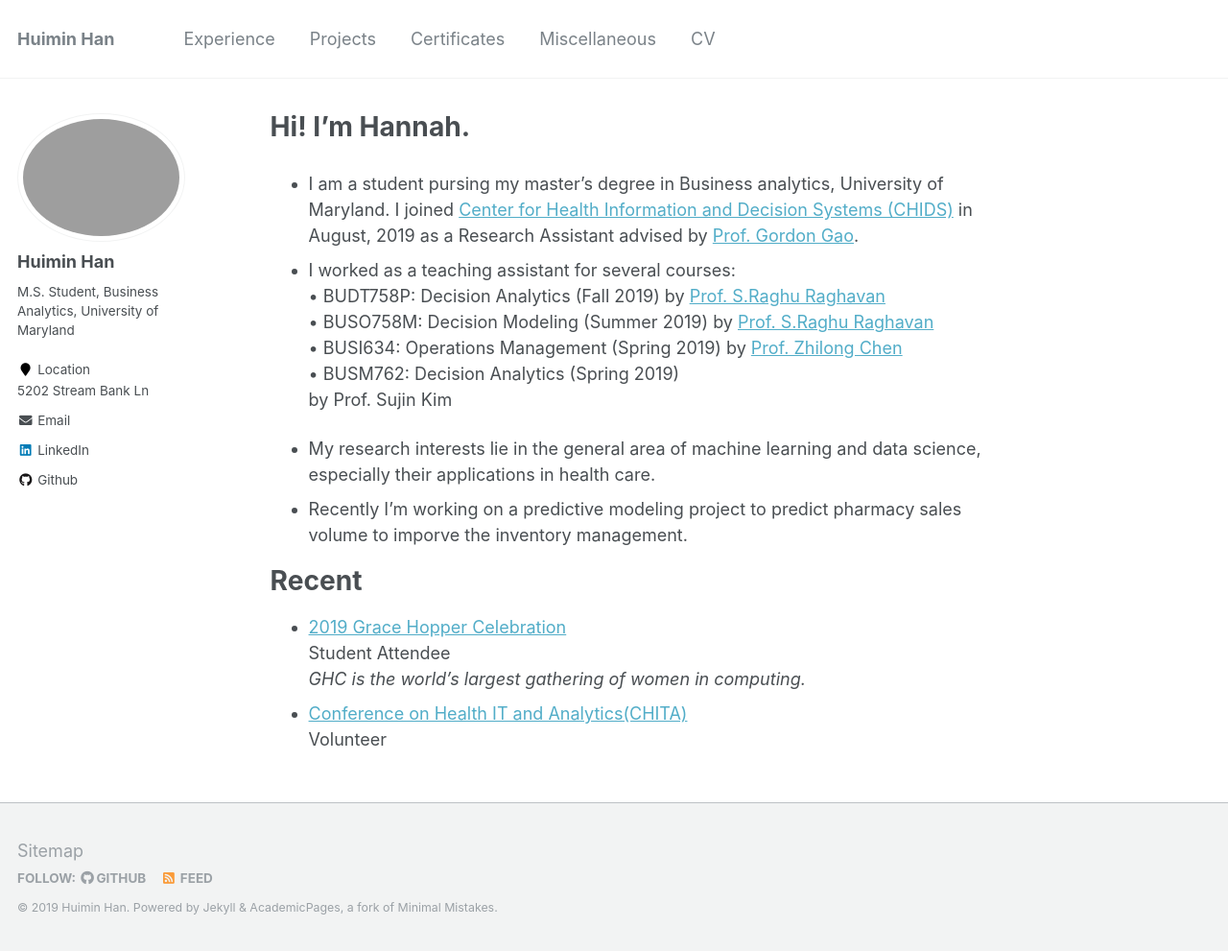
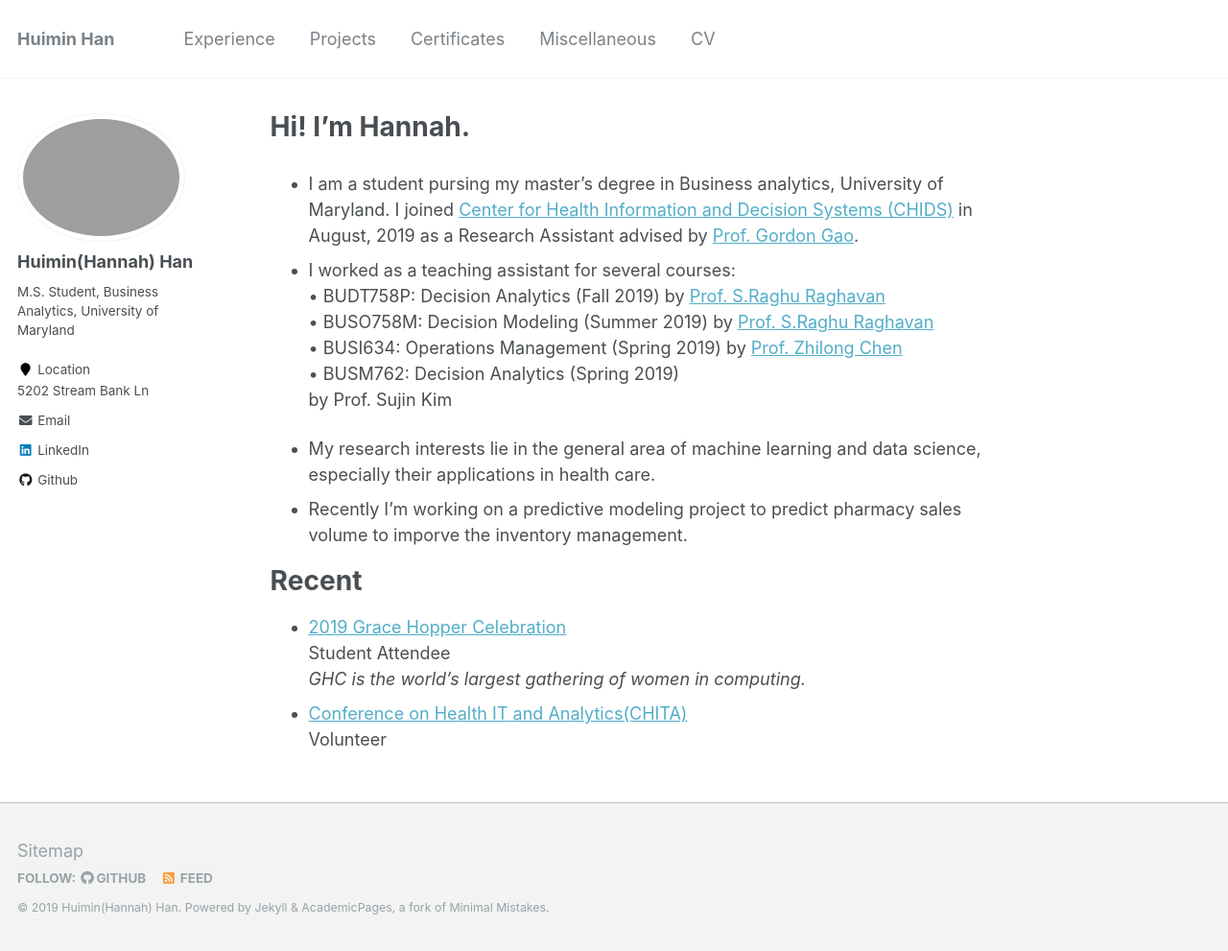
Before and after one commit to HannahHan3/HannahHan3.github.io, a Jekyll site: the page built from _pages/about.md, in a window 1280 px wide and 991 px high. Shown: the whole window at 96% size. Built offline with Jekyll 4.4.1, drawn with Linux system fonts in a browser that asks for light colours.

Commit message:
Update _config.yml

```diff
--- a/_config.yml
+++ b/_config.yml
@@ -9,7 +9,7 @@
 locale                   : "en-US"
 title                    : "Huimin Han"
 title_separator          : "-"
-name                     : &name "Huimin Han"
+name                     : &name "Huimin(Hannah) Han"
 description              : &description "personal description"
 url                      : https://HannahHan3.github.io # the base hostname & protocol for your site e.g. "https://mmistakes.github.io"
 baseurl                  : "" # the subpath of your site, e.g. "/blog"
@@ -80,7 +80,7 @@ analytics:
 
 # Site Author
 author:
-  name             : "Huimin Han"
+  name             : "Huimin(Hannah) Han"
   avatar           : "profile.png"
   bio              : "M.S. Student, Business Analytics, University of Maryland"
   location         : Location<a href="https://www.google.com/maps/place/5202+Stream+Bank+Ln,+Greenbelt,+MD+20770/@39.0006257,-76.9194095,17z/data=!3m1!4b1!4m5!3m4!1s0x89b7c3f8b4cf5f0d:0xfc2d8791b9240dc1!8m2!3d39.000628!4d-76.9170118">5202 Stream Bank Ln</a>
```
